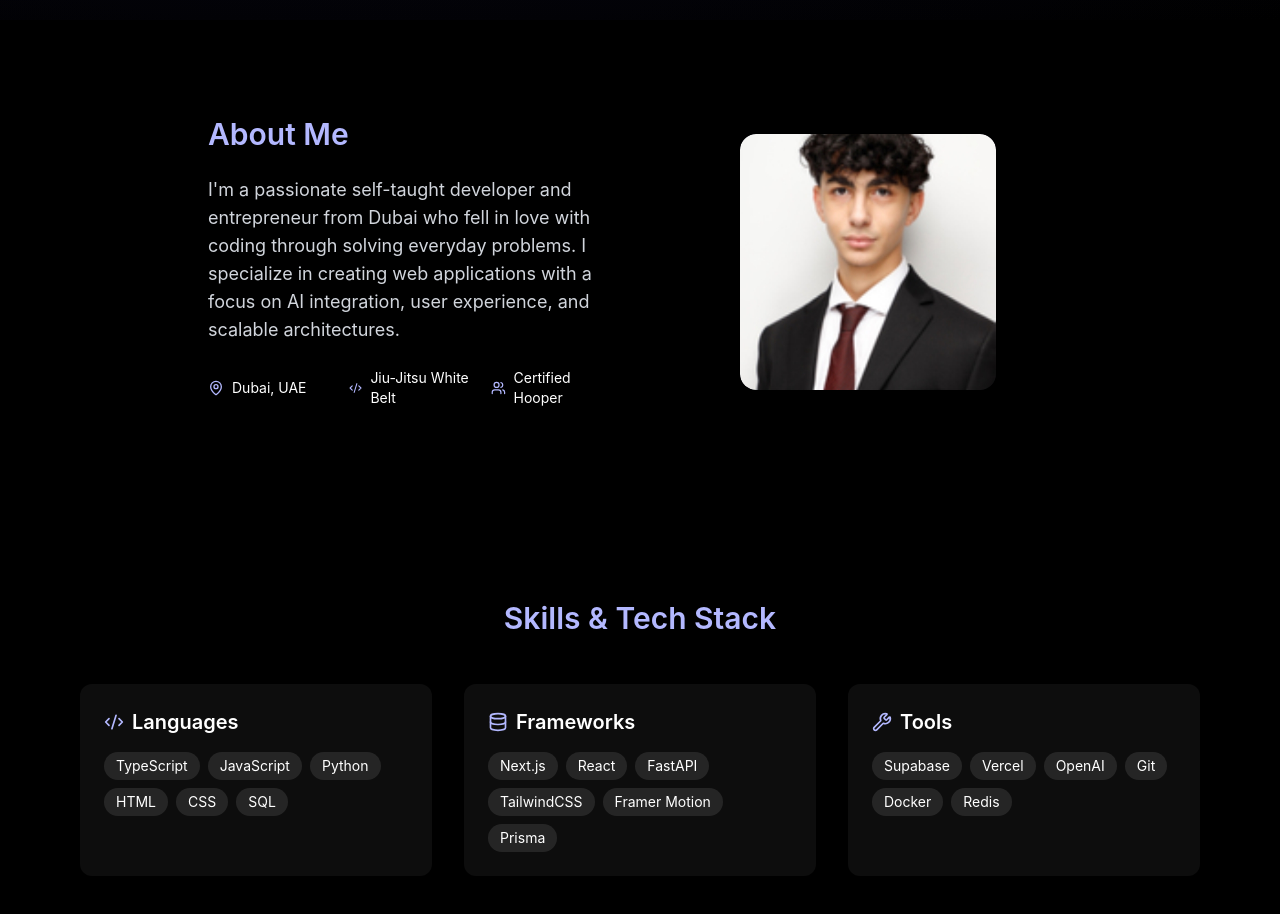
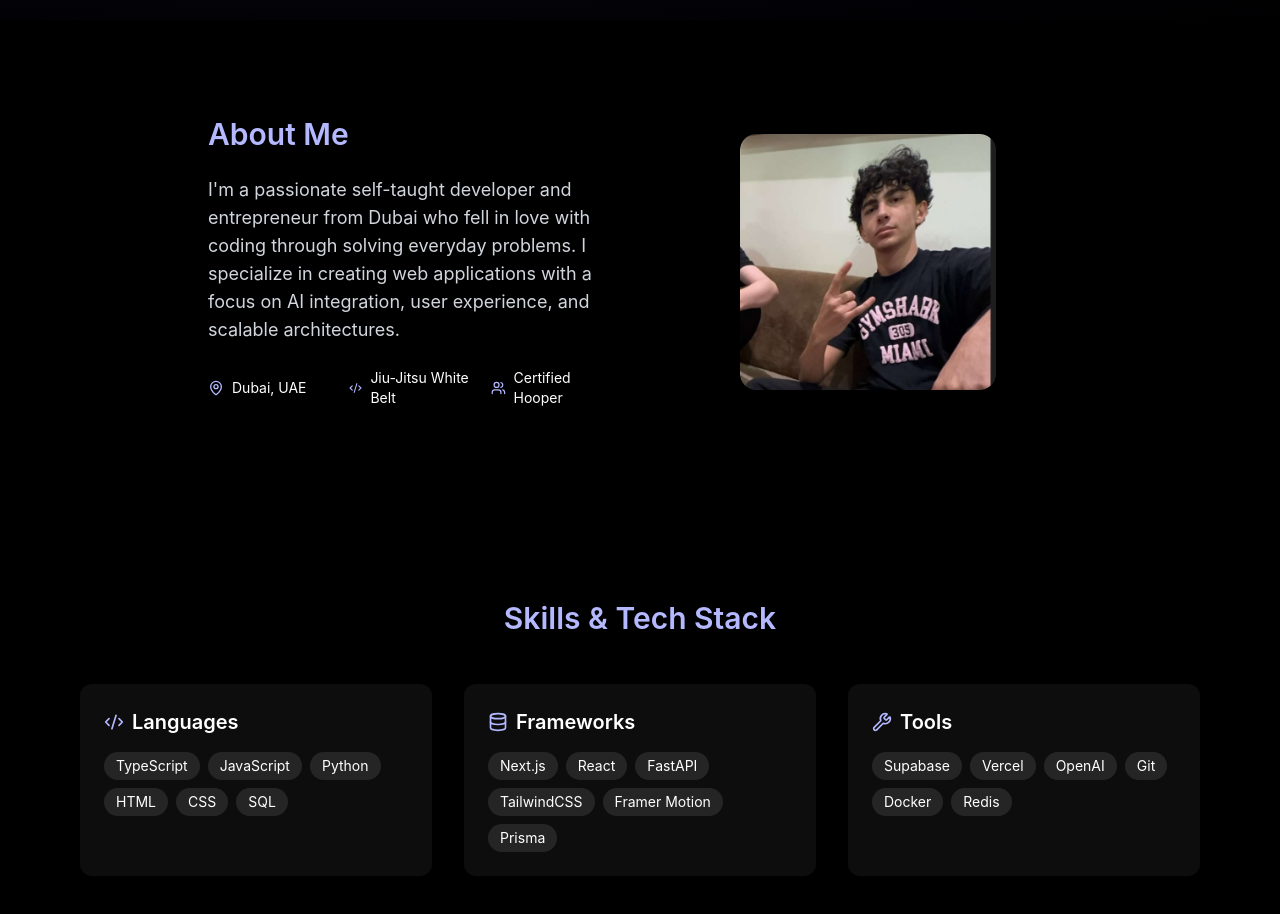
Before and after one commit to bassamassaf8/bassamassaf.com, a Next.js app: page / in a window 1280 px wide. Shown: the part 780-1694 px from the top of the page. Built offline with nearby package versions, Linux system fonts and the light colour scheme.

Commit message:
📸 Updated profile photo - Replaced fortesimage.png with new screenshot - Updated image source to bassam-new-photo.png - Removed old photo file

```diff
--- a/src/app/page.tsx
+++ b/src/app/page.tsx
@@ -231,7 +231,7 @@ export default function Home() {
           >
             <div className="w-64 h-64 mx-auto bg-gradient-to-br from-[#B3B8FF]/20 to-[#B3B8FF]/5 rounded-2xl flex items-center justify-center overflow-hidden">
               <img
-                src="/fortesimage.png"
+                src="/bassam-new-photo.png"
                 alt="Bassam Assaf"
                 className="w-full h-full object-cover rounded-2xl"
               />
```
Also changed, not shown: public/bassam-new-photo.png (added), public/fortesimage.png (deleted).
